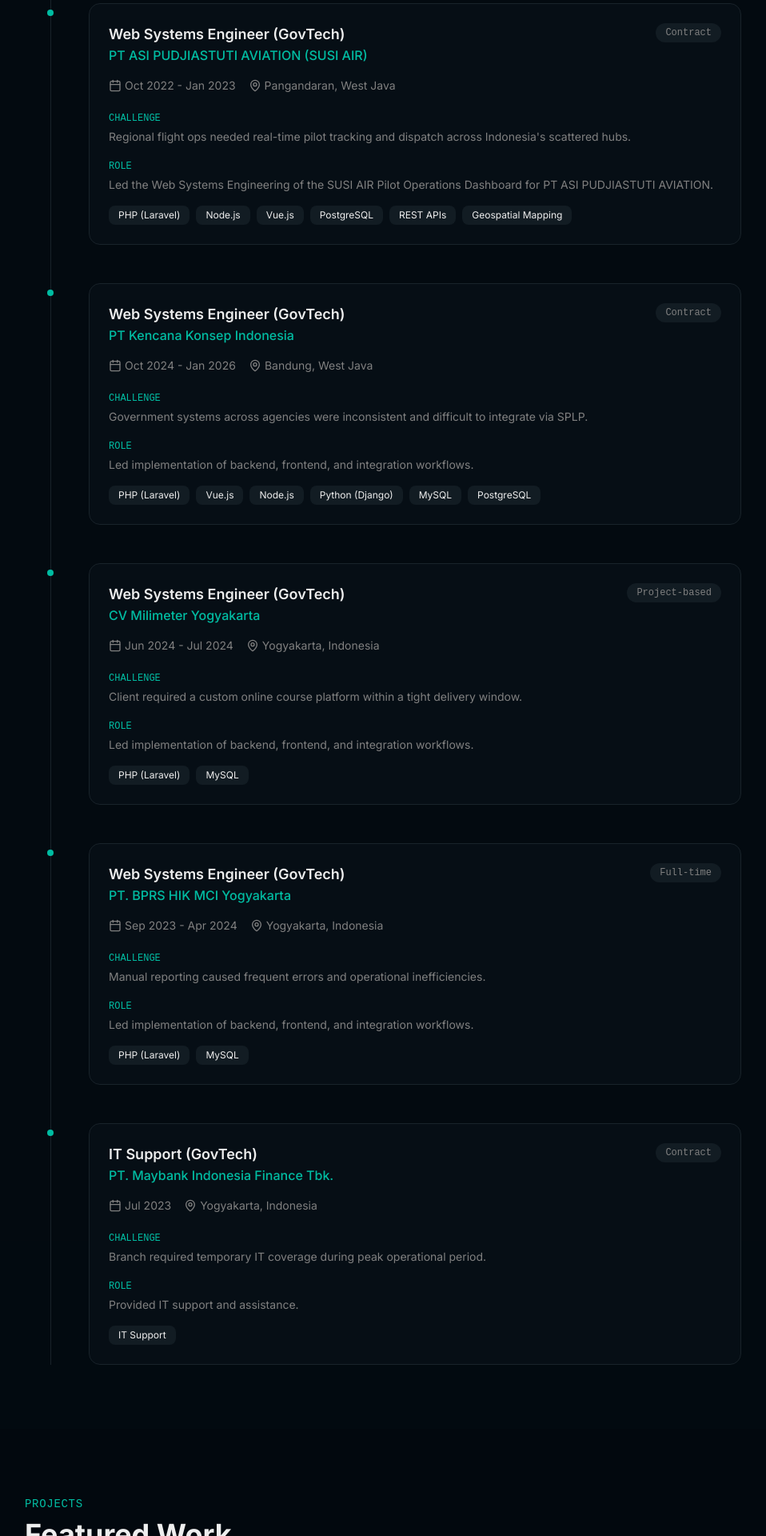
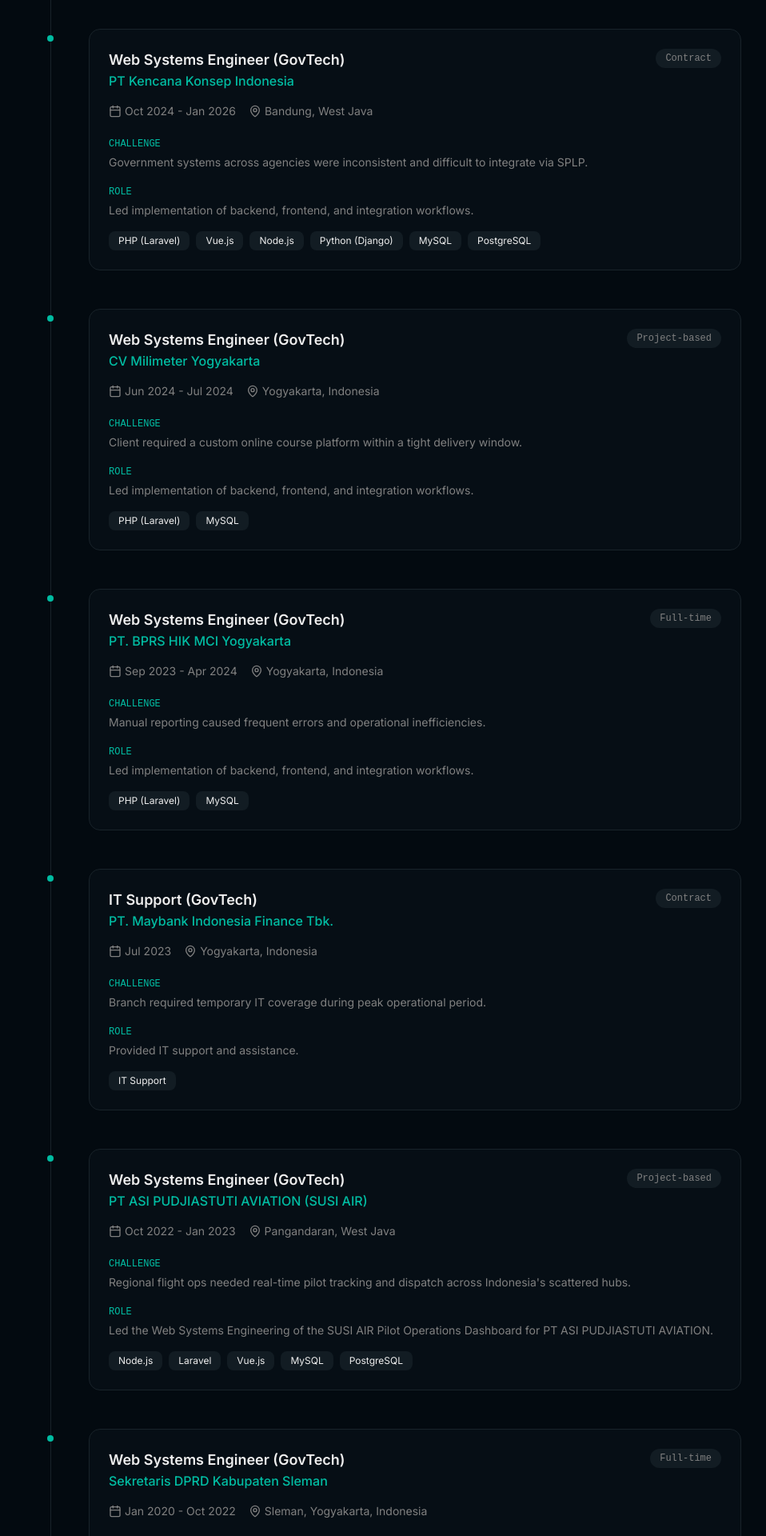
Before and after one commit to AmirulJusticia0507/v0-portfolio-with-next-js, a Next.js app: page / in a window 1280 px wide. Shown: the part 2260-4180 px from the top of the page at 80% size, without its empty margins (161-1119 px from the left). Built offline with nearby package versions, Linux system fonts and the light colour scheme.

Commit message:
fix: urut work experience kronologis (terbaru→terlama) + tambah Sekretaris DPRD Sleman & Asuransi Al Amin; koreksi periode SUSI AIR Oct 2022 - Jan 2023

```diff
--- a/components/portfolio/experience.tsx
+++ b/components/portfolio/experience.tsx
@@ -8,22 +8,11 @@ const experiences = [
     company: "DINAS INFORMASI & KOMUNIKASI DIY (DISKOMINFO DIY)",
     location: "Yogyakarta, Indonesia",
     period: "Mar 2026 - Present",
-    type: "Contract",
-    tech: ["PHP (Laravel)", "Vue.js", "Node.js", "Python (Django)", "MySQL", "PostgreSQL", "Geospatial Mapping"],
+    type: "Full-time",
+    tech: ["PHP (Laravel)", "Vue.js", "Node.js", "Python (Django)", "MySQL", "PostgreSQL", "REST/SOAP APIs", "Geospatial Mapping"],
     challenge: "Government systems across D_I_Yogyakarta agencies were inconsistent and hard to integrate via SPLP (Surat Penghubung Layanan Pemerintah).",
     role: "Integrated the AI CCTV Monitoring Portal across 12 regional government sites into a unified SPLP interoperability layer, cutting manual monitoring and enabling cross-system incident detection.",
     action: "Delivered AI CCTV Monitoring Portal plus Survey, DTSEN, and Manunggal Raharja (Dinsos) data pipelines for Abhipraya (PT. ASI PUDJIASTUTI AVIATION). Maintained 99.9% uptime and reduced cross-system data inconsistencies by ~35%; onboarded 350+ DISKOMINFO/Dinsos operators.",
-  },
-  {
-    title: "Web Systems Engineer (GovTech)",
-    company: "PT ASI PUDJIASTUTI AVIATION (SUSI AIR)",
-    location: "Pangandaran, West Java",
-    period: "Oct 2022 - Jan 2023",
-    type: "Contract",
-    tech: ["PHP (Laravel)", "Node.js", "Vue.js", "PostgreSQL", "REST APIs", "Geospatial Mapping"],
-    challenge: "Regional flight ops needed real-time pilot tracking and dispatch across Indonesia's scattered hubs.",
-    role: "Led the Web Systems Engineering of the SUSI AIR Pilot Operations Dashboard for PT ASI PUDJIASTUTI AVIATION.",
-    action: "Built live aircraft telemetry visualization, crew scheduling, flight logbook integration, and multi-site reporting served to regional hubs — served via pilot.susiair.com.",
   },
   {
     title: "Web Systems Engineer (GovTech)",
@@ -68,6 +57,39 @@ const experiences = [
     challenge: "Branch required temporary IT coverage during peak operational period.",
     role: "Provided IT support and assistance.",
     action: "Provided technical support and troubleshooting for branch operations.",
+  },
+  {
+    title: "Web Systems Engineer (GovTech)",
+    company: "PT ASI PUDJIASTUTI AVIATION (SUSI AIR)",
+    location: "Pangandaran, West Java",
+    period: "Oct 2022 - Jan 2023",
+    type: "Project-based",
+    tech: ["Node.js", "Laravel", "Vue.js", "MySQL", "PostgreSQL"],
+    challenge: "Regional flight ops needed real-time pilot tracking and dispatch across Indonesia's scattered hubs.",
+    role: "Led the Web Systems Engineering of the SUSI AIR Pilot Operations Dashboard for PT ASI PUDJIASTUTI AVIATION.",
+    action: "Built live aircraft telemetry visualization, crew scheduling, flight logbook integration, and multi-site reporting served to regional hubs — served via pilot.susiair.com.",
+  },
+  {
+    title: "Web Systems Engineer (GovTech)",
+    company: "Sekretaris DPRD Kabupaten Sleman",
+    location: "Sleman, Yogyakarta, Indonesia",
+    period: "Jan 2020 - Oct 2022",
+    type: "Full-time",
+    tech: ["Node.js", "React.js", "MySQL", "PostgreSQL"],
+    challenge: "DPRD legislative data systems were fragmented across manual and legacy tools, hampering report generation and public transparency.",
+    role: "Led backend, frontend, and integration workflows for the DPRD legislative management system.",
+    action: "Developed and maintained using Node.js, React.js, PostgreSQL, MySQL; built REST APIs and data pipelines integrating agenda, voting, and e-Report data.",
+  },
+  {
+    title: "Web Systems Engineer (GovTech)",
+    company: "PT. Syariah Al Amin Life Insurance",
+    location: "South Jakarta, Indonesia",
+    period: "Oct 2018 - Oct 2019",
+    type: "Full-time",
+    tech: ["Node.js", "Laravel", "CodeIgniter", "Android (Java)", "MySQL"],
+    challenge: "Insurance core systems were siloed, blocking real-time policy and claims visibility across channels.",
+    role: "Led implementation of backend, frontend, and integration workflows for sharia insurance digital systems.",
+    action: "Built and maintained using Node.js, Laravel, CodeIgniter, and Android (Java), MySQL; integrated web portals with mobile apps via REST APIs for policy and claims workflows.",
   },
 ];
 
```
